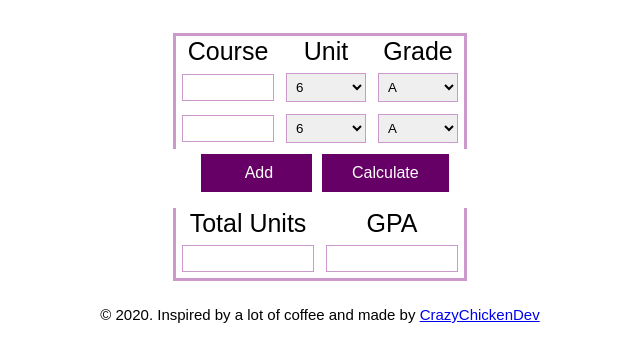
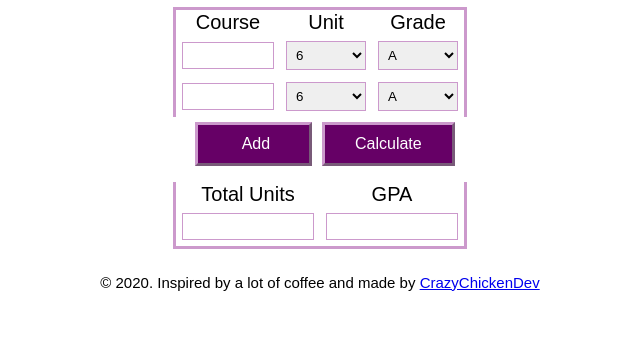
Before and after one commit to CrazyChickenDev/CPE461-CGPA-Calculator, a plain HTML site: page index.html in a window 1280 px wide. Shown: the part 113-474 px from the top of the page, without its empty margins (320-960 px from the left). Drawn offline with Linux system fonts and the light colour scheme.

Commit message:
update to main.css

```diff
--- a/css/main.css
+++ b/css/main.css
@@ -11,12 +11,13 @@ body {
 	min-height: 100vh;
 	margin: 0;
 	font-family: 'Cursive', sans-serif;
-	font-size: 25px;
+	font-size: 20px;
   }
 
 .section-con {
 	display: flex;
 	justify-content: center;
+
 }
 
 .table-con{
@@ -78,6 +79,8 @@ button {
   	font-size: 16px;
   	margin-left: 10px;
 	margin-top: 5px;
+	border-style: outset;
+	border-color: #CC99CC;
 }
 
 .footer {
```
